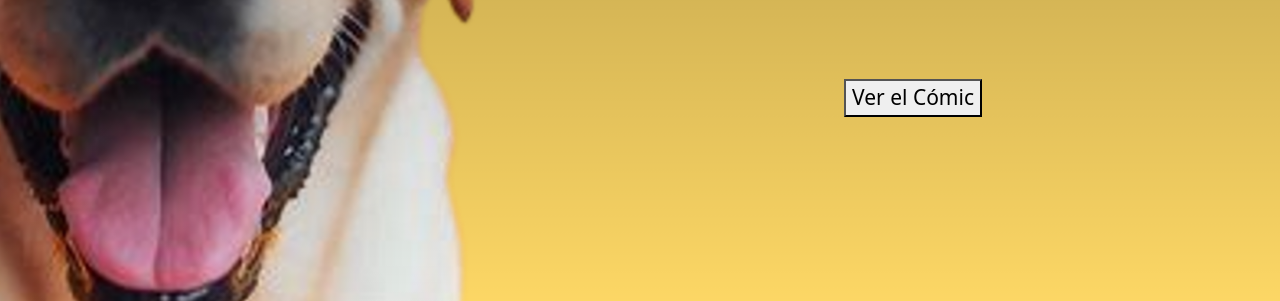
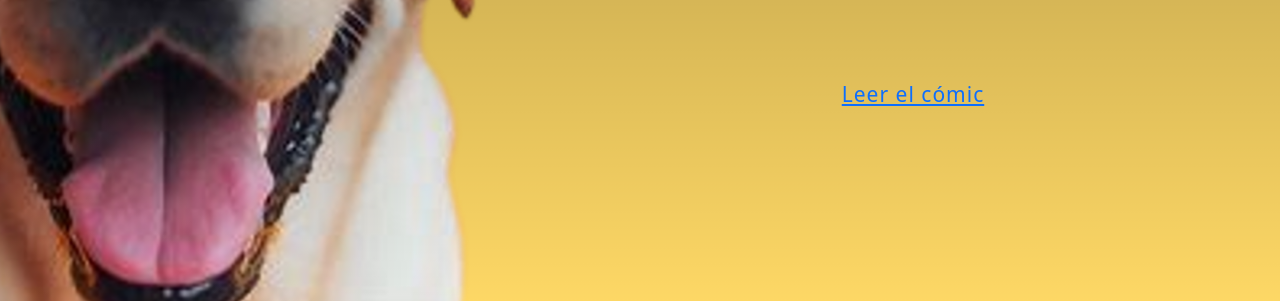
Before and after one commit to Yami2344/PetFeast, a plain HTML site: page index.html in a window 1280 px wide. Shown: the part 1465-1766 px from the top of the page. Drawn offline with nearby package versions, Linux system fonts and the light colour scheme.

Commit message:
Update index.html

```diff
--- a/index.html
+++ b/index.html
@@ -101,8 +101,7 @@
                                     Con sensores inteligentes evitará la sobrealimentación, garantizará la nutrición adecuada y la tranquilidad de saber que su mascota está bien, incluso cuando no está en casa.
                                 </p>
                                 <p class="text-white" style="font-size: 21px;">
-                                    <a href="https://yami2344.github.io/comicpetfeast" target="_white">
-                                       <button>Ver el Cómic </button>
+                                    <a href="https://yami2344.github.io/comicpetfeast" target="_blank">Leer el cómic</a>
                                     <br>
                                    <br>
                                    <br>
```
